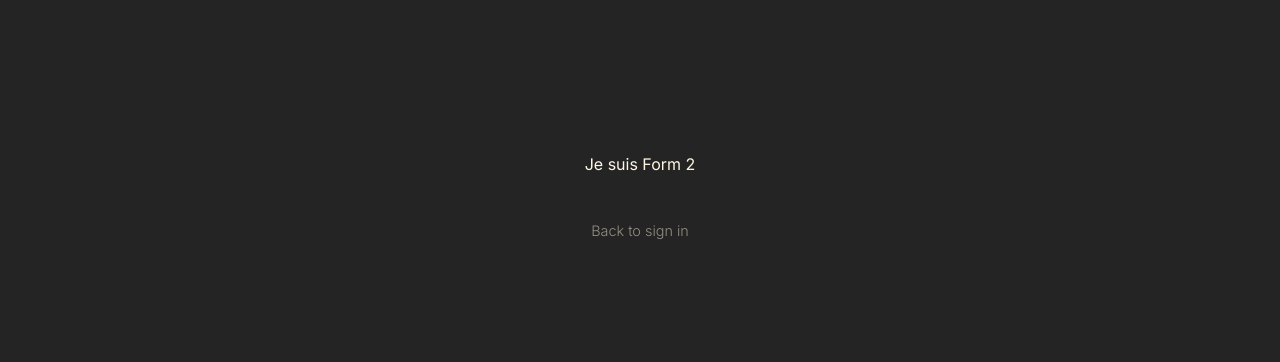
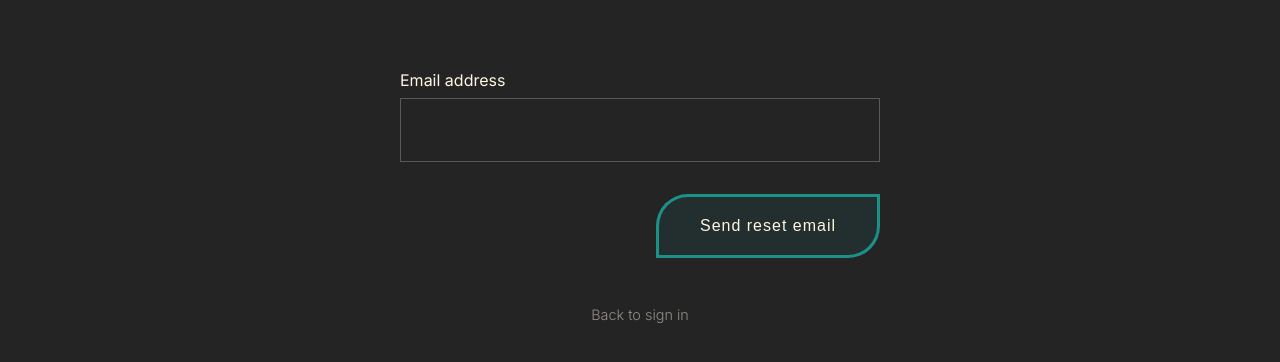
Before and after one commit to Efyx-07/VibrLink, a React (Vite) app: page /login in a window 1280 px wide. Both pictures are taken after a click on the element "I forgot my password". Shown: the part 244-606 px from the top of the page. Built offline with nearby package versions, Linux system fonts and the light colour scheme; no server answers.

Commit message:
askeresetpwform

```diff
--- /dev/null
+++ b/src/components/user-forms/AskResetPasswordForm.tsx
@@ -0,0 +1,54 @@
+import { useState } from "react";
+import { useGlobalDataStore } from "../../stores";
+import UserFormField from "./UserFormField";
+import FormButton from "../common/FormButton";
+import '../../assets/sass/common/forms-style.scss';
+
+export default function AskResetPasswordForm() {
+
+    const [emailToCheck, setEmail] = useState('');
+
+    const {hostName} = useGlobalDataStore();
+
+    const sendResetLink = async(e: React.FormEvent<HTMLFormElement>): Promise<void> => {
+        e.preventDefault();
+
+        try {
+
+            const response: Response =  await fetch(`${hostName}/passwordRoute/forgot-password`, {
+                method: 'POST',
+                headers: {
+                    'Content-Type': 'application/json',
+                },
+                body: JSON.stringify({
+                    emailToCheck
+                }),
+            });
+
+            if (response.ok) {
+                const data = await response.json();
+                console.log(data.message)
+
+            } else {
+                console.error('Error while asking reset email: ', response.statusText);
+            }
+
+        } catch (error) {
+            console.error('Error while asking reset email :', error);
+        }
+
+    }
+
+    return (
+        <form onSubmit={sendResetLink}>
+            <UserFormField
+                label="Email address"
+                type="email"
+                name="email"
+                value={emailToCheck}
+                onChange={(e) => setEmail(e.target.value)}
+            />
+            <FormButton type="submit" name="Send reset email" className="button"/>
+        </form>
+    )
+}
--- a/src/pages/LoginPage.tsx
+++ b/src/pages/LoginPage.tsx
@@ -1,4 +1,5 @@
 import LoginForm from "../components/user-forms/LoginForm";
+import AskResetPasswordForm from "../components/user-forms/AskResetPasswordForm";
 import '../assets/sass/common/pages-common-styles.scss';
 import './LoginPage.scss';
 import { useState } from "react";
@@ -14,6 +15,7 @@ export default function LoginPage() {
     const showLoginForm = () => {
         setIsLoginFormVisible(true)
     };
+
     return (
         <div className="page">
             <div className="content">
@@ -26,7 +28,7 @@ export default function LoginPage() {
                     </div>
                 :
                     <div className="form-container">
-                        Je suis Form 2
+                        <AskResetPasswordForm />
                         <p className="option" onClick={showLoginForm}>Back to sign in</p>
                     </div>
                 }
```
